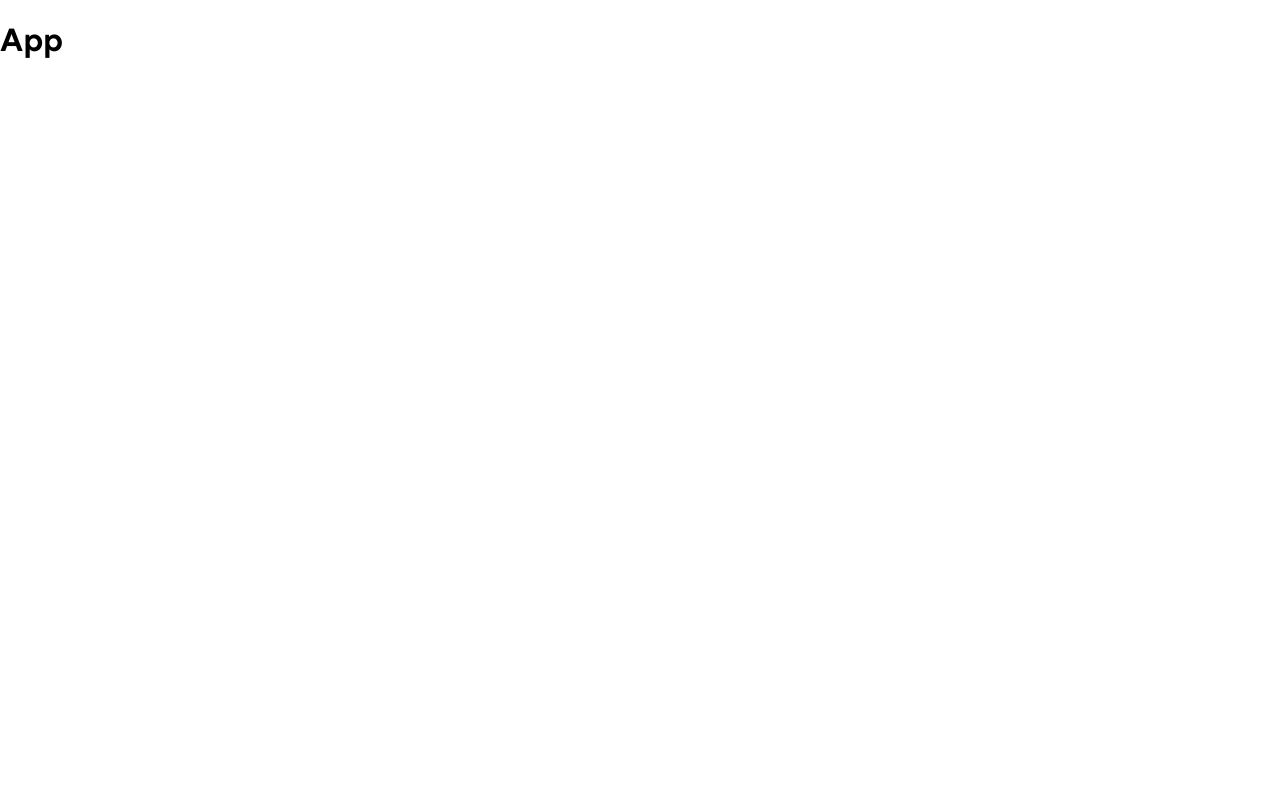
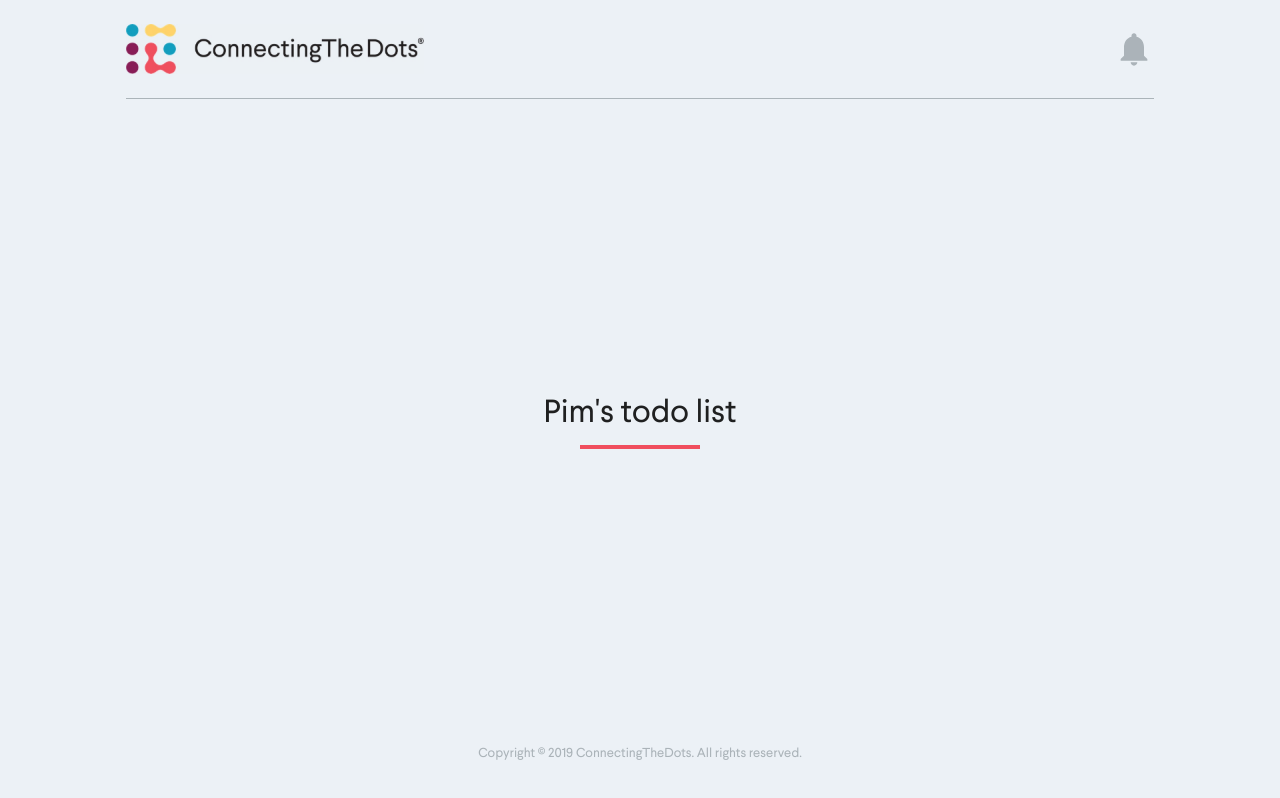
Before and after one commit to Schayik/todo-list, a React (Create React App) app: page / in a window 1280 px wide. Built offline with nearby package versions, Linux system fonts and the light colour scheme; a small style sheet from the web is missing.

Commit message:
feat: basic layout

```diff
--- a/src/App.js
+++ /dev/null
@@ -1,20 +0,0 @@
-import React from 'react';
-import { createGlobalStyle } from 'styled-components'
-
-function App() {
-  return (
-    <div className="App">
-      <StyledApp />
-      <h1>App</h1>
-    </div>
-  );
-}
-
-export default App;
-
-const StyledApp = createGlobalStyle`
-  body {
-    margin: 0;
-    font-family: 'Larsseit';
-  }
-`
--- /dev/null
+++ b/src/components/App.js
@@ -0,0 +1,26 @@
+import React, { Fragment } from 'react'
+import styled from 'styled-components'
+
+import GlobalStyle from './GlobalStyle'
+import NavBar from './NavBar'
+import TodoList from './TodoList'
+import Footer from './Footer'
+
+const App = () => (
+  <StyledApp>
+    <GlobalStyle />
+    <NavBar />
+    <TodoList />
+    <Footer />
+  </StyledApp>
+)
+
+export default App;
+
+const StyledApp = styled.div`
+  display: flex;
+  flex-direction: column;
+  justify-content: space-between;
+  align-items: center;
+  min-height: 100vh;
+`
--- /dev/null
+++ b/src/components/Footer.js
@@ -0,0 +1,21 @@
+import React from 'react'
+import styled from 'styled-components'
+
+const Footer = () => (
+  <StyledFooter className='compress'>
+    <p>Copyright © 2019  ConnectingTheDots. All rights reserved.</p>
+  </StyledFooter>
+)
+
+export default Footer
+
+const StyledFooter = styled.div`
+  padding-top: 40px;
+  padding-bottom: 40px;
+
+  p {
+    color: var(--grey);
+    font-size: 13px;
+    text-align: center;
+  }
+`
--- /dev/null
+++ b/src/components/GlobalStyle.js
@@ -0,0 +1,42 @@
+import { createGlobalStyle } from 'styled-components'
+
+const GlobalStyle = createGlobalStyle`
+  * {
+    box-sizing: border-box;
+  }
+
+  html {
+    width: 100vw;
+  }
+
+  body {
+    overflow-x: hidden;
+    margin: 0;
+    font-family: 'Larsseit';
+    background-color: var(--light);
+  }
+
+  .compress {
+    max-width: 1100px;
+    margin-left: auto;
+    margin-right: auto;
+    padding-left: 36px;
+    padding-right: 36px;
+  }
+
+  h1, h2, h3, h4, h5, h6, p, a, button, input, label {
+    color: var(--black);
+    font-weight: 400;
+    margin: 0;
+    line-height: 1;
+  }
+
+  :root {
+    --black: rgba(0, 0, 0, 0.87);
+    --light: #ecf1f6;
+    --grey: rgba(21, 38, 43, 0.3);
+    --red: #f04e5e;
+  }
+`
+
+export default GlobalStyle
--- /dev/null
+++ b/src/components/NavBar.js
@@ -0,0 +1,39 @@
+import React from 'react'
+import styled from 'styled-components'
+
+import logo from '../images/logo.jpg'
+import notifications from '../images/notifications.svg'
+
+const NavBar = () => (
+  <StyledNavBar>
+    <div className='compress'>
+      <div className='content'>
+        <img className='logo' src={logo} alt='ConnectingTheDots' />
+        <img className='notifications' src={notifications} alt='notifications' />
+      </div>
+    </div>
+  </StyledNavBar>
+)
+
+export default NavBar
+
+const StyledNavBar = styled.div`
+  width: 100vw;
+
+  .content {
+    padding-top: 24px;
+    padding-bottom: 24px;
+    display: flex;
+    justify-content: space-between;
+    align-items: center;
+    border-bottom: 1px var(--grey) solid;
+
+    .logo {
+      height: 50px;
+    }
+    .notifications {
+      height: 40px;
+    }
+  }
+
+`
--- /dev/null
+++ b/src/components/TodoContainer.js
@@ -0,0 +1,14 @@
+import React from 'react'
+import styled from 'styled-components'
+
+const TodoContainer = () => (
+  <StyledTodoContainer>
+
+  </StyledTodoContainer>
+)
+
+export default TodoContainer
+
+const StyledTodoContainer = styled.div`
+
+`
--- /dev/null
+++ b/src/components/TodoList.js
@@ -0,0 +1,32 @@
+import React from 'react'
+import styled from 'styled-components'
+
+import TodoContainer from './TodoContainer'
+
+const TodoList = () => (
+  <StyledTodoList>
+    <h1>Pim's todo list</h1>
+    <div className='line' />
+    <TodoContainer />
+  </StyledTodoList>
+)
+
+export default TodoList
+
+const StyledTodoList = styled.div`
+  display: flex;
+  flex-direction: column;
+  align-items: center;
+
+  h1 {
+    margin-top: 40px;
+  }
+
+  .line {
+    background-color: var(--red);
+    margin-top: 16px;
+    width: 120px;
+    height: 4px;
+  }
+
+`
--- a/src/index.js
+++ b/src/index.js
@@ -1,6 +1,6 @@
 import React from 'react';
 import ReactDOM from 'react-dom';
 import './MyFontsWebfontsKit.css'
-import App from './App';
+import App from './components/App';
 
 ReactDOM.render(<App />, document.getElementById('root'));
```
Also changed, not shown: src/images/logo.jpg (added), src/images/notifications.svg (added).
